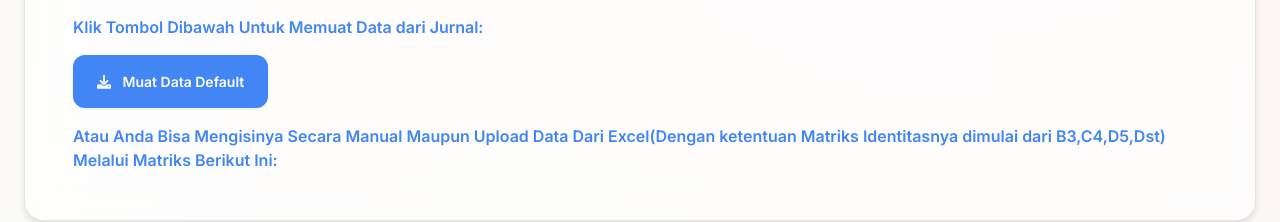
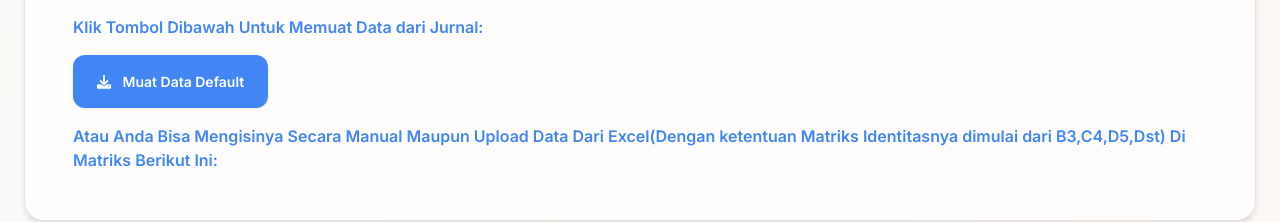
Before and after one commit to archel-canls/DSS-SPK-Pemilihan-Karyawan-Terbaik-Berbasis-AHP, a plain HTML site: page ahp.html in a window 1280 px wide. Shown: the part 1260-1482 px from the top of the page. Drawn offline with nearby package versions, Linux system fonts and the light colour scheme.

Commit message:
Add files via upload

```diff
--- a/ahp.html
+++ b/ahp.html
@@ -96,7 +96,7 @@
                     <i class="fas fa-download mr-2"></i>
                     Muat Data Default
                 </button><br>
-                <h4 class="font-semibold text-accent-blue mb-2">Atau Anda Bisa Mengisinya Secara Manual Maupun Upload Data Dari Excel(Dengan ketentuan Matriks Identitasnya dimulai dari B3,C4,D5,Dst) Melalui Matriks Berikut Ini:</h4>
+                <h4 class="font-semibold text-accent-blue mb-2">Atau Anda Bisa Mengisinya Secara Manual Maupun Upload Data Dari Excel(Dengan ketentuan Matriks Identitasnya dimulai dari B3,C4,D5,Dst) Di Matriks Berikut Ini:</h4>
             </div>
         </div>
     </div><br>
```
